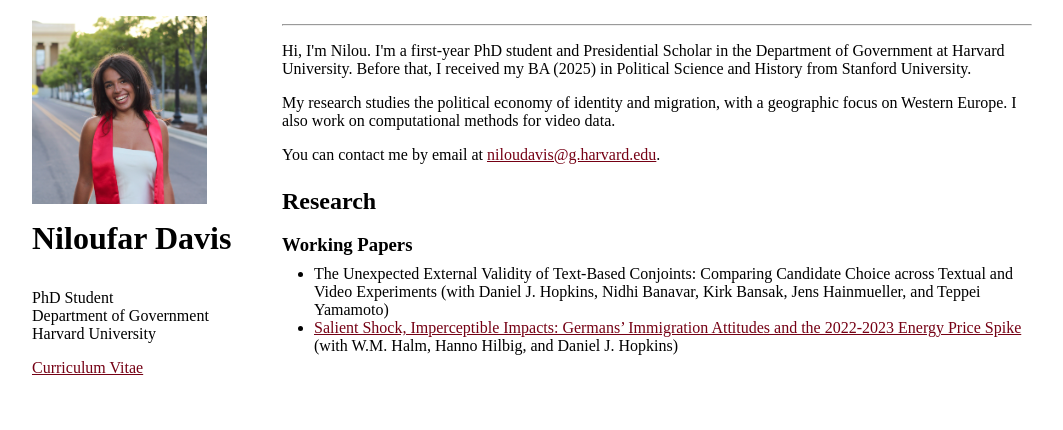
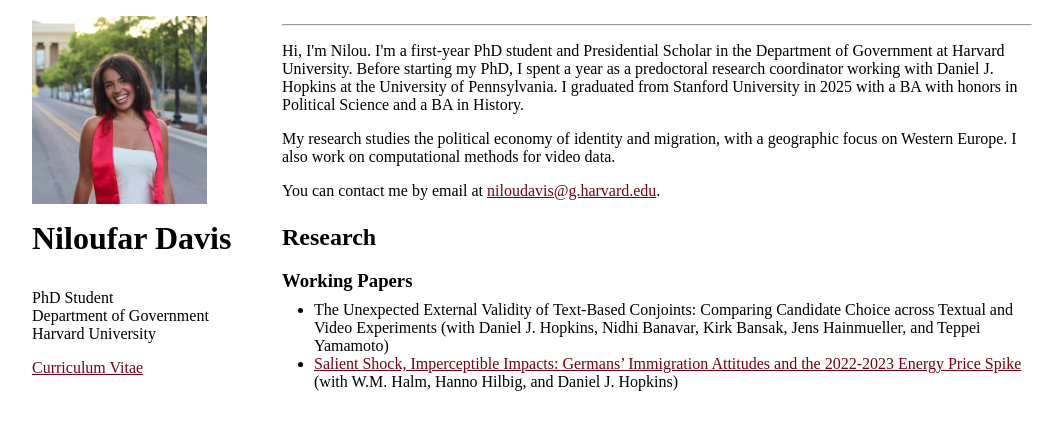
Before and after one commit to niloudavis/niloudavis.github.io, a plain HTML site: page index.html in a window 1280 px wide. Shown: the whole page, without its empty margins (108-1171 px from the left). Drawn offline with Linux system fonts and the light colour scheme.

Commit message:
Update index.html

```diff
--- a/index.html
+++ b/index.html
@@ -109,7 +109,8 @@
 
   <div class="right-panel">
     <hr />
-    <p>Hi, I'm Nilou. I'm a first-year PhD student and Presidential Scholar in the Department of Government at Harvard University. Before that, I received my BA (2025) in Political Science and History from Stanford University.</p>
+    <p>Hi, I'm Nilou. I'm a first-year PhD student and Presidential Scholar in the Department of Government at Harvard University. Before starting my PhD, I spent a year as a predoctoral research coordinator working with Daniel J. Hopkins at the University of Pennsylvania.
+    I graduated from Stanford University in 2025 with a BA with honors in Political Science and a BA in History. </p>
 
     <!--<p><strong>I am on the 2026&ndash;27 academic job market.</strong> I expect to complete my PhD in [month year];
       my committee is chaired by [Advisor], with [Member] and [Member].</p>-->
```
